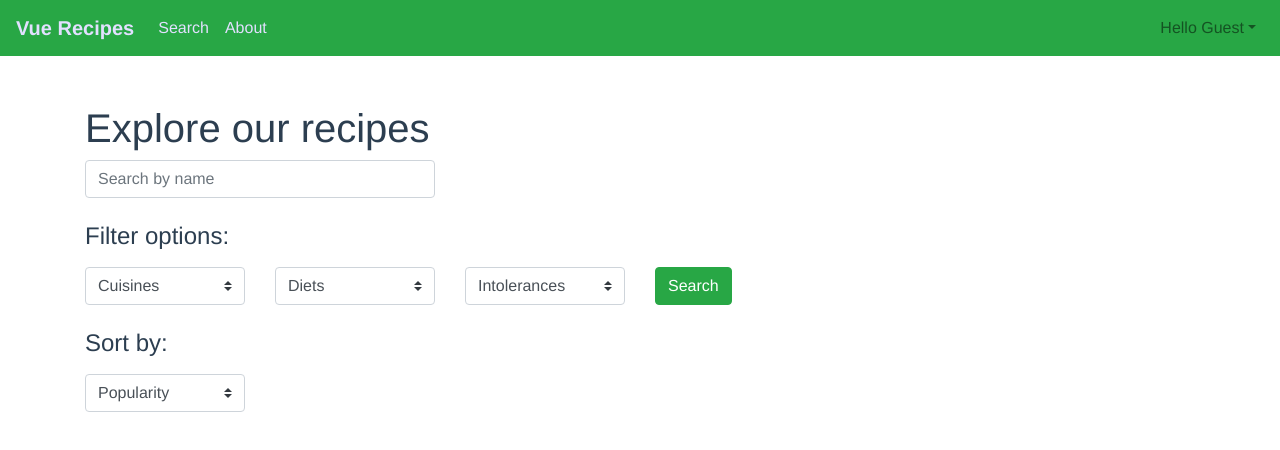
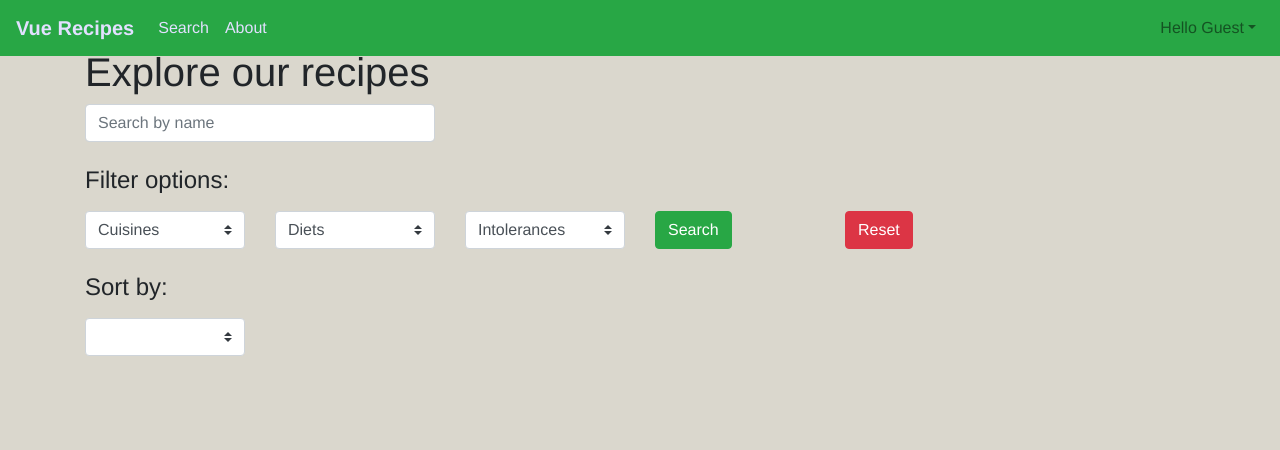
Before and after one commit to WED-2023/assignment2-1-322112848_208574475_311451058, a Vue app: page /#/search in a window 1280 px wide. Shown: the top 450 px of the page. Built offline with nearby package versions, Linux system fonts and the light colour scheme.

Commit message:
minor changes

```diff
--- a/src/App.vue
+++ b/src/App.vue
@@ -32,8 +32,9 @@ export default {
   font-family: Avenir, Helvetica, Arial, sans-serif;
   -webkit-font-smoothing: antialiased;
   -moz-osx-font-smoothing: grayscale;
-  color: #2c3e50;
+  background-color: #dad7cd;
   min-height: 100vh;
+  position: relative;
 }
 
 .goto{
--- a/src/components/TopNav.vue
+++ b/src/components/TopNav.vue
@@ -1,6 +1,6 @@
 <template>
     <div class="nav-bar">
-        <b-navbar toggleable="lg" type="light" variant="success" sticky="true">
+        <b-navbar toggleable="lg" type="light" variant="success" fixed="top">
         <b-navbar-brand><router-link :to="{ name: 'main' }" class="goto"><b>Vue Recipes</b></router-link></b-navbar-brand>
 
         <b-navbar-toggle target="nav-collapse"></b-navbar-toggle>
@@ -66,6 +66,9 @@ export default {
     .dropDown{
         color: #1d7238
     }
+    .nav-bar{
+        position: relative;
+    }
 
 </style>
 
--- a/src/pages/MainPage.vue
+++ b/src/pages/MainPage.vue
@@ -8,9 +8,11 @@
       </div>
     </section>
   <div class="container">
+    <div class="section left">
     <RecipePreviewList title="Randome Recipes" class="RandomRecipes center" />
-    <router-link v-if="!$root.store.username" to="/login" tag="button">You need to Login to vue this</router-link>
-    {{ !$root.store.username }}
+    </div>
+    <div class="section right">
+    <router-link v-if="!$root.store.username" :to="{ name: 'login' }" tag="button">You need to Login to vue this</router-link>
     <RecipePreviewList
       title="Last Viewed Recipes"
       :class="{
@@ -20,6 +22,7 @@
       }"
       disabled
     ></RecipePreviewList>
+  </div>
     <!-- <div
       style="position: absolute;top: 70%;left: 50%;transform: translate(-50%, -50%);"
     >
@@ -49,6 +52,11 @@ export default {
 ::v-deep .blur .recipe-preview {
   pointer-events: none;
   cursor: default;
+}
+.section {
+  flex: 1;
+  padding: 20px;
+  overflow-y: auto;
 }
 .hero {
       position: relative;
--- a/src/pages/SearchPage.vue
+++ b/src/pages/SearchPage.vue
@@ -1,9 +1,9 @@
 <template>
-  <div class="container mt-5">
+  <form class="container mt-5" >
     <h1 class="title">Explore our recipes</h1>
     <div class="row mb-4">
       <div class="col-md-4">
-        <b-form-input v-model="searchQuery" placeholder="Search by name"></b-form-input>
+        <b-form-input v-model="query.searchQuery" placeholder="Search by name"></b-form-input>
       </div>
     </div>
     <div class="row mb-2">
@@ -13,16 +13,19 @@
     </div>
     <div class="row mb-4">
       <div class="col-md-2">
-        <b-form-select id="cuisine" v-model="cuisine" :options="cuisines">Cuisine</b-form-select>
+        <b-form-select id="cuisine" v-model="query.cuisine"  :options="cuisines" placeholder="Cuisine"></b-form-select>
       </div>
       <div class="col-md-2">
-        <b-form-select id="diet" v-model="diet" :options="diets">Diet</b-form-select>
+        <b-form-select id="diet" v-model="query.diet" :options="diets"  placeholder="Diet"></b-form-select>
       </div>
       <div class="col-md-2">
-        <b-form-select id="intolerance" v-model="intolerance" :options="intolerances"></b-form-select>
+        <b-form-select id="intolerance" v-model="query.intolerance" :options="intolerances"  placeholder="Intolerances"></b-form-select>
       </div>
-      <div class="col-md-2">
+      <div class="col-sm-2">
         <b-button variant="success" @click="searchRecipes">Search</b-button>
+      </div>
+        <div class="col-sm-2">
+        <b-button type="reset" variant="danger" placeholder="Popularity" @click="onReset">Reset</b-button>
       </div>
     </div>
     <div class="row mb-2">
@@ -50,28 +53,30 @@
         </b-card>
       </div>
     </div>
-  </div>
+  </form>
 </template>
 
 <script>
   import cuisines from "../assets/cuisines";
   import diets from "../assets/diets";
   import intolerances from "../assets/intolerances";
+  import RecipePreviewList from '../components/RecipePreviewList.vue';
 export default {
   data() {
     return {
-      searchQuery: '',
+      query:{ searchQuery: '',
       cuisine: null,
       diet: null,
       intolerance: null,
-      sortBy: 'popularity',
+      sortBy: { value: 'popularity', text: 'Popularity' }
+    },
       sortOptions: [
         { value: 'popularity', text: 'Popularity' },
         { value: 'likes', text: 'Likes' }
       ],
-      cuisines: [{ value: null, text: "Cuisines", disabled: true }],
-      diets: [{ value: null, text: "Diets", disabled: true }],
-      intolerances: [{ value: null, text: "Intolerances", disabled: true }],
+      cuisines: [{ value: null, text: "Cuisines", disabled: false }],
+      diets: [{ value: null, text: "Diets", disabled: false }],
+      intolerances: [{ value: null, text: "Intolerances", disabled: false }],
       recipes: []
     };
   },
@@ -112,6 +117,16 @@ export default {
       } catch (error) {
         console.log(error);
       }
+    },
+
+    onReset() {
+      this.query= {
+      searchQuery: '',
+      cuisine: { value: null, text: 'Cuisines' },
+      diet: { value: null, text: 'Diets' },
+      intolerance: { value: null, text: 'Intolerances' },
+      sortBy: 'popularity'
+      };
     }
   }
 };
```
